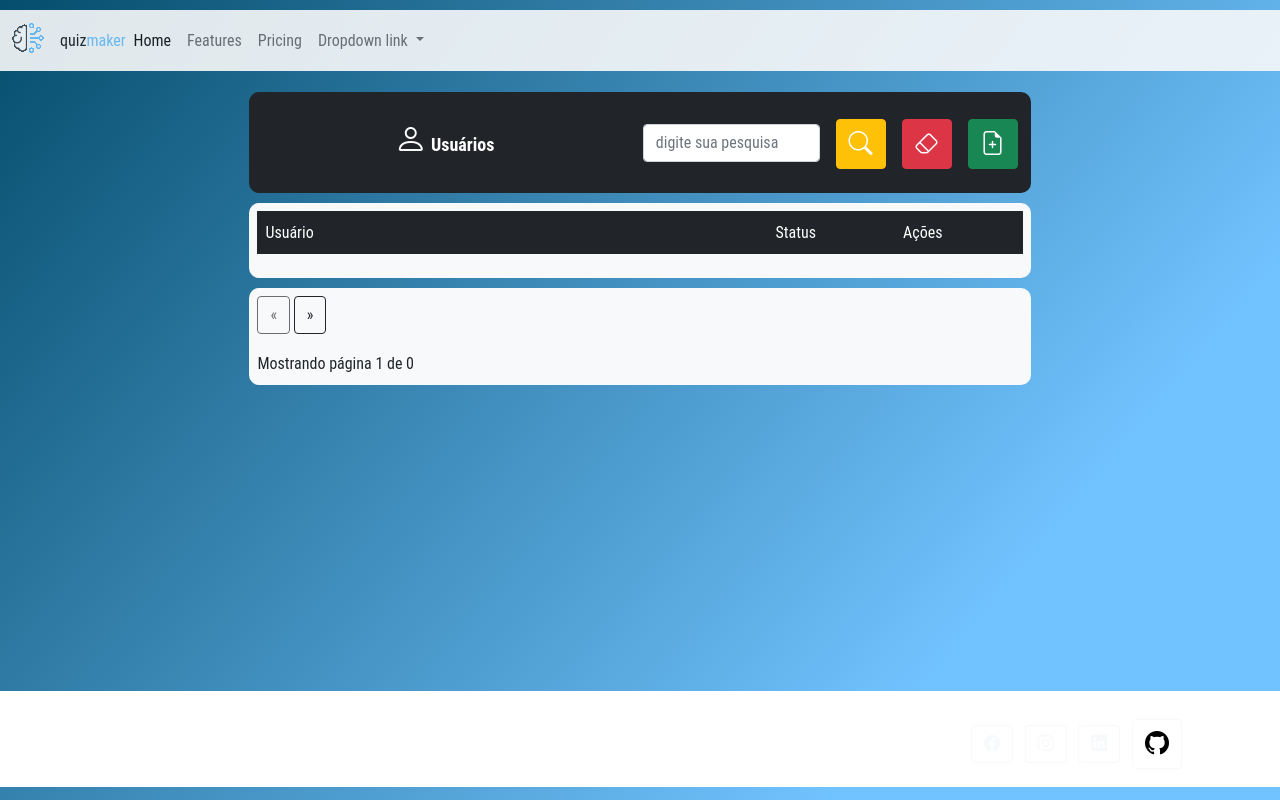
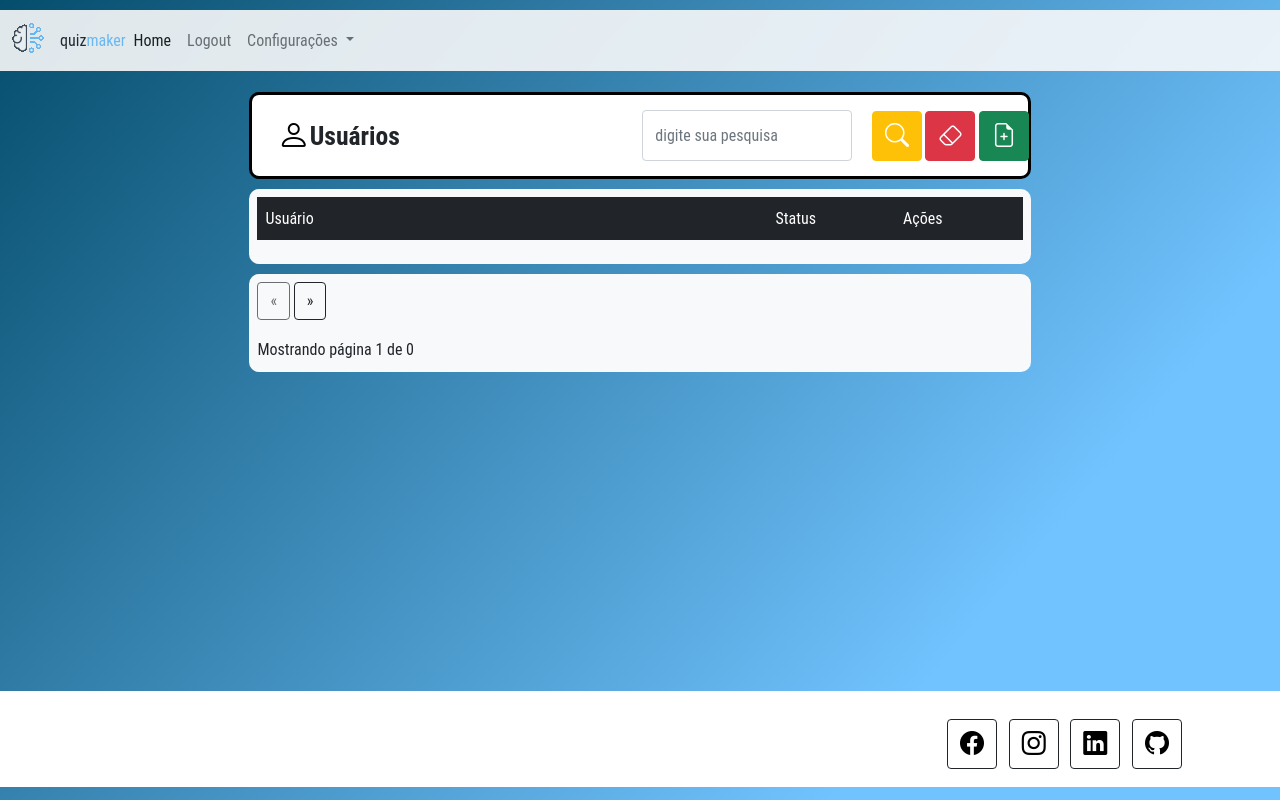
Before and after one commit to Douglaxz/APIClimaTempo, a Flask app: page /usuario in a window 1280 px wide. Run offline with Flask 2, Linux system fonts and the light colour scheme; the visitor is signed in with stand-in values (Sample User, id 1); data comes from the database, SQL or seed files in the repository; lists and menus that the app fills with data are empty; parts of the project's set-up code (start-up, migrations or seed data) failed here and were passed over; some libraries are stand-ins or nearby versions.

Commit message:
alteração de layout nas classes

```diff
--- a/static/app.css
+++ b/static/app.css
@@ -133,15 +133,7 @@ q:before, q:after {
     width: 100%;
 }
 
-.busca__input {
-    align-items: center;
-    background-color: transparent;
-    border: none;
-    font-size: 1rem;
-    height: 24px;
-    padding: 10px;
-    width: 150px;
-}
+
 
 .cards {
     width: 100%;
@@ -349,31 +341,58 @@ q:before, q:after {
 }
 
 .boxtitulo {
-    margin: 10px auto;
+    margin: 5px auto;
     width: 70%; /* Valor da Largura */
-    align-items: center;
-    justify-content: center;
+    align-items: left;
+    justify-content: left;
     border-radius: 10px;
     padding: 10px;
-    line-height: 70px;
+    line-height: 50px;
     font-size: 18px;
-    color: #FFF;
-    text-align: center;
+    display: flex;
+}
+
+.box_titulo {
+    margin: 5px auto;
+    width: 45%; /* Valor da Largura */
+    align-items: center;
+    justify-content: left;
+    padding: 5px;
+    font-size: 2vw;
+    text-align: left;
     font-weight: bold;
     display: flex;
+    font-weight: bold;
+
 }
+.box_busca {
+    width: 30%; /* Valor da Largura */
+    align-items: left;
+    justify-content: left;
+    display: flex;
+    padding: 10px;
+
+
+}
+
+.box_botoes {
+    width: 7%; /* Valor da Largura */
+    align-items: left;
+    padding: 10px;
+}
+
 
 .boxtitulocombusca {
     margin: 5px auto;
     width: 70%; /* Valor da Largura */
     border-radius: 10px;
     padding: 5px;
-    line-height: 70px;
+    line-height: 50px;
     font-size: 18px;
-    color: #FFF;
     text-align: center;
     font-weight: bold;
     display: flex;
+    border: 3px solid black;
 }
 
 .boxtitulocombusca_responsivo {
--- a/templates/template.html
+++ b/templates/template.html
@@ -23,22 +23,19 @@
       <div class="collapse navbar-collapse" id="navbarNavDropdown">
         <ul class="navbar-nav">
           <li class="nav-item">
-            <a class="nav-link active" aria-current="page" href="#">Home</a>
+            <a class="nav-link active" aria-current="page" href="/">Home</a>
           </li>
           <li class="nav-item">
-            <a class="nav-link" href="#">Features</a>
-          </li>
-          <li class="nav-item">
-            <a class="nav-link" href="#">Pricing</a>
+            <a class="nav-link" href="/logout">Logout</a>
           </li>
           <li class="nav-item dropdown">
             <a class="nav-link dropdown-toggle" href="#" id="navbarDropdownMenuLink" role="button" data-bs-toggle="dropdown" aria-expanded="false">
-              Dropdown link
+              Configurações
             </a>
             <ul class="dropdown-menu" aria-labelledby="navbarDropdownMenuLink">
-              <li><a class="dropdown-item" href="#">Action</a></li>
-              <li><a class="dropdown-item" href="#">Another action</a></li>
-              <li><a class="dropdown-item" href="#">Something else here</a></li>
+              <li><a class="dropdown-item" href="/usuario">Usuários</a></li>
+              <li><a class="dropdown-item" href="#">Tipos de Usuário</a></li>
+              <li><a class="dropdown-item" href="#">Pesquisa</a></li>
             </ul>
           </li>
         </ul>
@@ -68,13 +65,13 @@
     <!-- Section: Social media -->
     <section class="mb-4">
       <!-- Facebook -->
-      <a class="btn btn-outline-light btn-floating m-1" target="_blank" href="https://www.facebook.com/douglas.amaral2306" role="button"><i class="bi bi-facebook"></i></a>
+      <a class="btn btn-outline-dark btn-floating m-1" target="_blank" href="https://www.facebook.com/douglas.amaral2306" role="button"><i class="bi bi-facebook" style="font-size:1.5rem; color:black;"></i></a>
       <!-- Instagram -->
-      <a class="btn btn-outline-light btn-floating m-1" target="_blank" href="https://www.instagram.com/douglaxz/" role="button"><i class="bi bi-instagram"></i></a>
+      <a class="btn btn-outline-dark btn-floating m-1" target="_blank" href="https://www.instagram.com/douglaxz/" role="button"><i class="bi bi-instagram" style="font-size:1.5rem; color:black;"></i></a>
       <!-- Linkedin -->
-      <a class="btn btn-outline-light btn-floating m-1" target="_blank" href="https://www.linkedin.com/in/douglas-amaral-8a517227/" role="button"><i class="bi bi-linkedin"></i></a>
+      <a class="btn btn-outline-dark btn-floating m-1" target="_blank" href="https://www.linkedin.com/in/douglas-amaral-8a517227/" role="button"><i class="bi bi-linkedin" style="font-size:1.5rem; color:black;"></i></a>
       <!-- Github -->
-      <a class="btn btn-outline-light btn-floating m-1" target="_blank" href="https://github.com/Douglaxz" role="button"><i class="bi bi-github" style="font-size:1.5rem; color:black;"></i></a>
+      <a class="btn btn-outline-dark btn-floating m-1" target="_blank" href="https://github.com/Douglaxz" role="button"><i class="bi bi-github" style="font-size:1.5rem; color:black;"></i></a>
     </section>
     <!-- Section: Social media -->
   </div>
--- a/templates/usuarios.html
+++ b/templates/usuarios.html
@@ -3,12 +3,12 @@
 <br>
 <form method="post" action="{{ url_for('usuario') }}" enctype="multipart/form-data" id="formulario">
 <!-- barra de navegação para desktop/notebook -->
-  <div class="boxtitulocombusca bg-dark align-items-center">
-    <div class="p-2 bd-highlight col-lg text-left text-white font-weight-bold "><i class="bi bi-person" style="font-size:2rem; color:white;" data-toggle="tooltip" data-placement="right" title="Usuários"></i> {{ titulo }}</div>
-    <div class="p-2 container w-25 input-group">{{form.pesquisa(class="form-control")}}</div>
-    <div class="p-2"><a class="btn btn-warning" href="#" onclick="myFunction()"><i class="bi bi-search" style="font-size:1.5rem; color:white;"></i></a></div>
-    <div class="p-2"><a class="btn btn-danger" href="{{url_for('usuario')}}"><i class="bi bi-eraser" style="font-size:1.5rem; color:white;"></i></a></div>
-    <div class="p-2"><a class="btn btn-success" href="{{url_for('novoUsuario')}}"><i class="bi bi-file-earmark-plus" style="font-size:1.5rem; color:white;"></i></a></div>
+  <div class="boxtitulocombusca bg-white">
+    <div class="box_titulo"><i class="bi bi-person" style="font-size:2rem; color:black;" data-toggle="tooltip" data-placement="right" title="Usuários"></i> {{ titulo }}</div>
+    <div class="box_busca">{{form.pesquisa(class="form-control")}}</div>
+    <div class="box_botoes"><a class="btn btn-warning" href="#" onclick="myFunction()"><i class="bi bi-search" style="font-size:1.5rem; color:white;"></i></a></div>
+    <div class="box_botoes"><a class="btn btn-danger" href="{{url_for('usuario')}}"><i class="bi bi-eraser" style="font-size:1.5rem; color:white;"></i></a></div>
+    <div class="box_botoes"><a class="btn btn-success" href="{{url_for('novoUsuario')}}"><i class="bi bi-file-earmark-plus" style="font-size:1.5rem; color:white;"></i></a></div>
   </div>
 <!-- final -->
 <!-- barra de navegação para mobile -->
```
